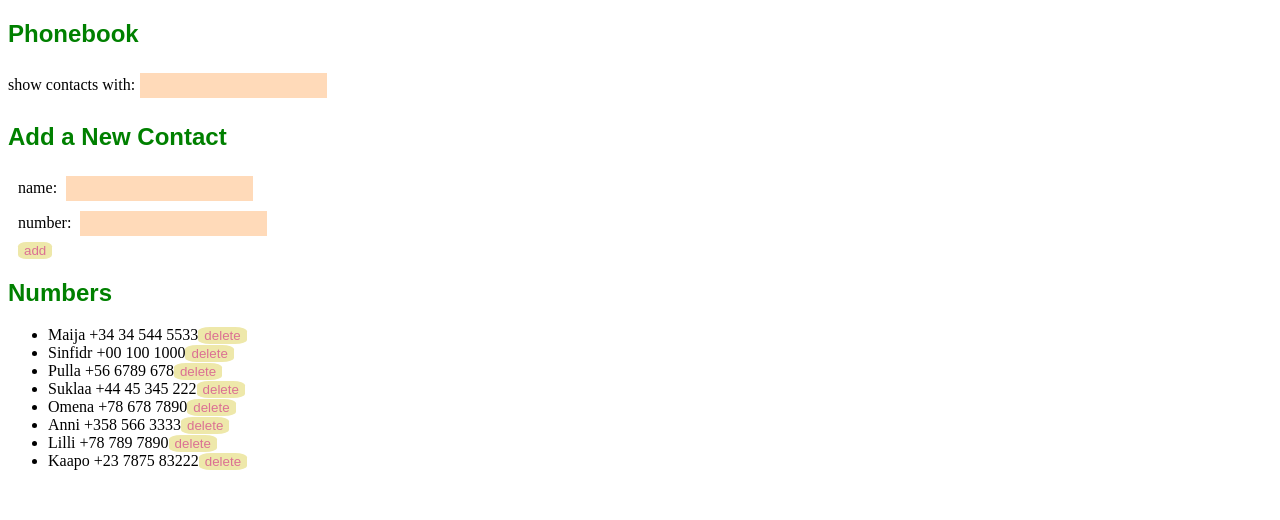
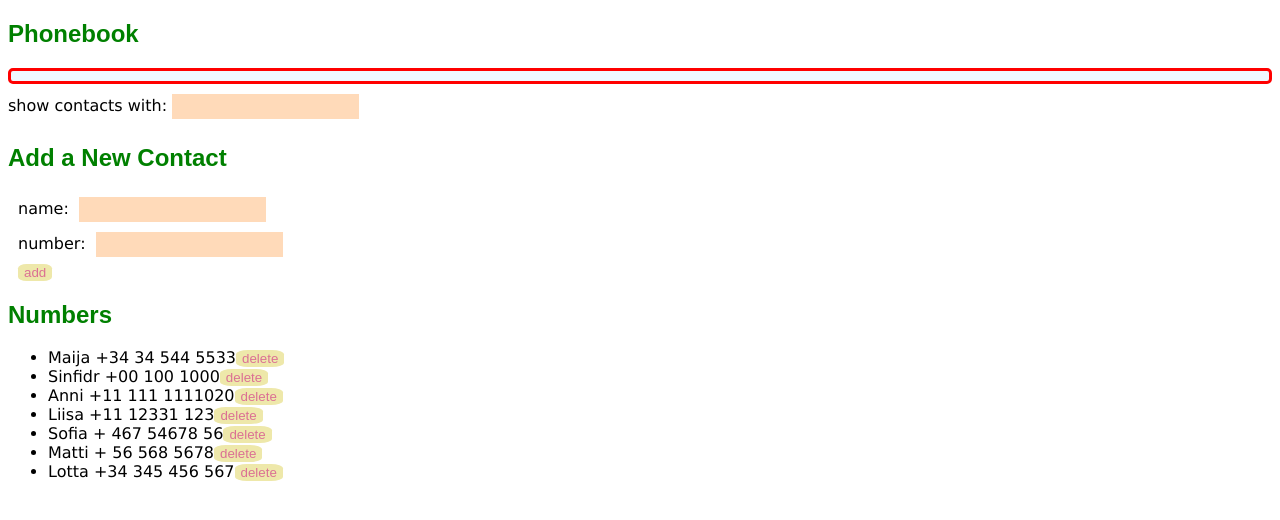
Before and after one commit to maikkinen/part2, a React (Create React App) app in the folder puhelinluettelo/: page / in a window 1280 px wide. Shown: the top 520 px of the page. Built offline with nearby package versions, Linux system fonts and the light colour scheme; data requests are answered from the project's data file.

Commit message:
Teht_2.19 complete, välttävä suoritus mutta mennnnääään ny etiäppäi ni tulee valmistaki joskus

```diff
--- a/puhelinluettelo/db.json
+++ b/puhelinluettelo/db.json
@@ -50,34 +50,29 @@
       "id": 5
     },
     {
-      "name": "Pulla",
-      "number": "+56 6789 678",
-      "id": 10
-    },
-    {
-      "name": "Suklaa",
-      "number": "+44 45 345 222",
-      "id": 13
-    },
-    {
-      "name": "Omena",
-      "number": "+78 678 7890",
-      "id": 14
-    },
-    {
       "name": "Anni",
-      "number": "+358 566 3333",
+      "number": "+11 111 1111020",
       "id": 16
     },
     {
-      "name": "Lilli",
-      "number": "+78 789 7890",
-      "id": 17
+      "name": "Liisa",
+      "number": "+11 12331 123",
+      "id": 24
     },
     {
-      "name": "Kaapo",
-      "number": "+23 7875 83222",
-      "id": 18
+      "name": "Sofia",
+      "number": "+ 467 54678  56",
+      "id": 30
+    },
+    {
+      "name": "Matti",
+      "number": "+ 56 568 5678",
+      "id": 31
+    },
+    {
+      "name": "Lotta",
+      "number": "+34 345 456 567",
+      "id": 32
     }
   ]
 }
--- a/puhelinluettelo/src/App.js
+++ b/puhelinluettelo/src/App.js
@@ -67,11 +67,23 @@ const PersonForm = ({newName, newNumber, handleTypingName, handleTypingNumber, h
   )
 }
 
+const Notification = ({ message }) => {
+  if (message == null) {
+    return null
+  }
+  return (
+    <div className="error">
+      {message}
+    </div>
+  )
+}
+
 const App = () => {
   const [ newName, setNewName ] = useState('')
   const [ newNumber, setNewNumber] = useState('')
   const [ filter, setFilter ] = useState('')
   const [ persons, setPersons ] = useState( [] )
+  const [ errorMessage, setErrorMessage] = useState('')
 
   useEffect(() => {
     puhelinluetteloService
@@ -96,9 +108,27 @@ const App = () => {
       event.preventDefault(event)
       puhelinluetteloService
       .deletePerson(id)
-      .then(response =>
+      .then(response => {
+        setErrorMessage(
+          `That dude was deleted.`
+        )
+        console.log("reesponse", response)
+        console.log("errorMessage", errorMessage)
+        setTimeout(() => {
+          setErrorMessage(null)
+        }, 3000)
+
         setPersons(persons.filter(person => person.id !== id))
-    )
+
+      })
+      .catch(error => {
+        setErrorMessage(
+         `(S)he was already removed from the server`  //'${response.name}'
+        )
+        setTimeout(() => {
+          setErrorMessage(null)
+        }, 3000)
+      })
     }
   }
 
@@ -120,13 +150,22 @@ const App = () => {
           puhelinluetteloService
             .update(updateThisPerson.id, newPerson)
             .then( updatedPerson => {
+              setErrorMessage(
+                `Contact details of '${newName}' have been updated.` //'${response.name}'
+              )
+              console.log("hey")
+              setTimeout(() => {
+                setErrorMessage(null)
+              }, 3000)
               setPersons(persons.map(person => person.name !== newName ? person : updatedPerson))
               setNewName('')
               setNewNumber('')
             })
-            .catch(
-              console.log("sos")
-            )
+            .catch(error => {
+              setErrorMessage(
+                `Failed to update contact details.`
+              )
+            })
         }
       return (
         console.log("sup")
@@ -142,6 +181,14 @@ const App = () => {
           setPersons(persons.concat(response))
           setNewName('')
           setNewNumber('')
+          setErrorMessage(
+            `'${response.name}' has been added.`
+          )
+          console.log("response", response)
+          console.log("errorMessage", errorMessage)
+          setTimeout(() => {
+            setErrorMessage(null)
+          }, 3000)
         })
 
   }
@@ -153,6 +200,7 @@ const App = () => {
   return (
     <div>
       <h2>Phonebook</h2>
+        <Notification message={errorMessage} />
         <Filtering filter={filter} setFilter={(e) => setFilter(e)}/>
       <h2>Add a New Contact</h2>
         <PersonForm newName={newName} newNumber={newNumber} handleTypingName={handleTypingName} handleTypingNumber={handleTypingNumber} handleAddPerson={handleAddPerson} />
--- a/puhelinluettelo/src/index.css
+++ b/puhelinluettelo/src/index.css
@@ -1,4 +1,6 @@
-
+body {
+    font-family: Verdana, Geneva, Tahoma, sans-serif;
+}
 
 h2 {
     color:green;
@@ -7,7 +9,7 @@ h2 {
 }
 
 .inputField {
-    color: red;
+    color: purple;
     padding: 5px;
     margin: 5px;
     background-color: peachpuff;
@@ -20,3 +22,25 @@ button {
     border: none;
     border-radius: 25%;
 }
+
+.error {
+    color: red;
+    background: aliceblue;
+    font-size: 20px;
+    border-style: solid;
+    border-radius: 5px;
+    padding: 5px;
+    margin-bottom: 5px;
+    font-family: Verdana, Geneva, Tahoma, sans-serif;
+  }
+
+  .success {
+    color: rgb(58, 78, 19);
+    background: yellowgreen;
+    font-size: 20px;
+    border-style: solid;
+    border-radius: 5px;
+    padding: 5px;
+    margin-bottom: 5px;
+    font-family: Verdana, Geneva, Tahoma, sans-serif;
+  }
```
